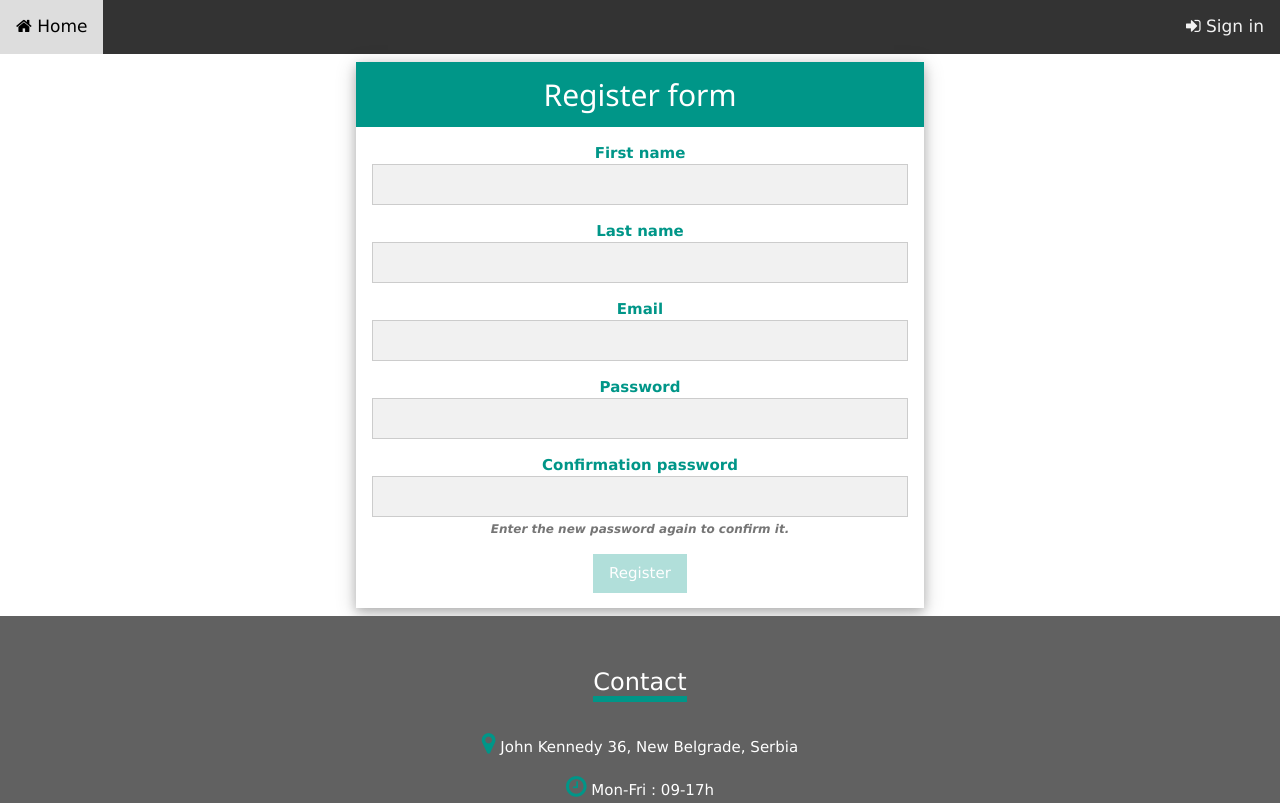
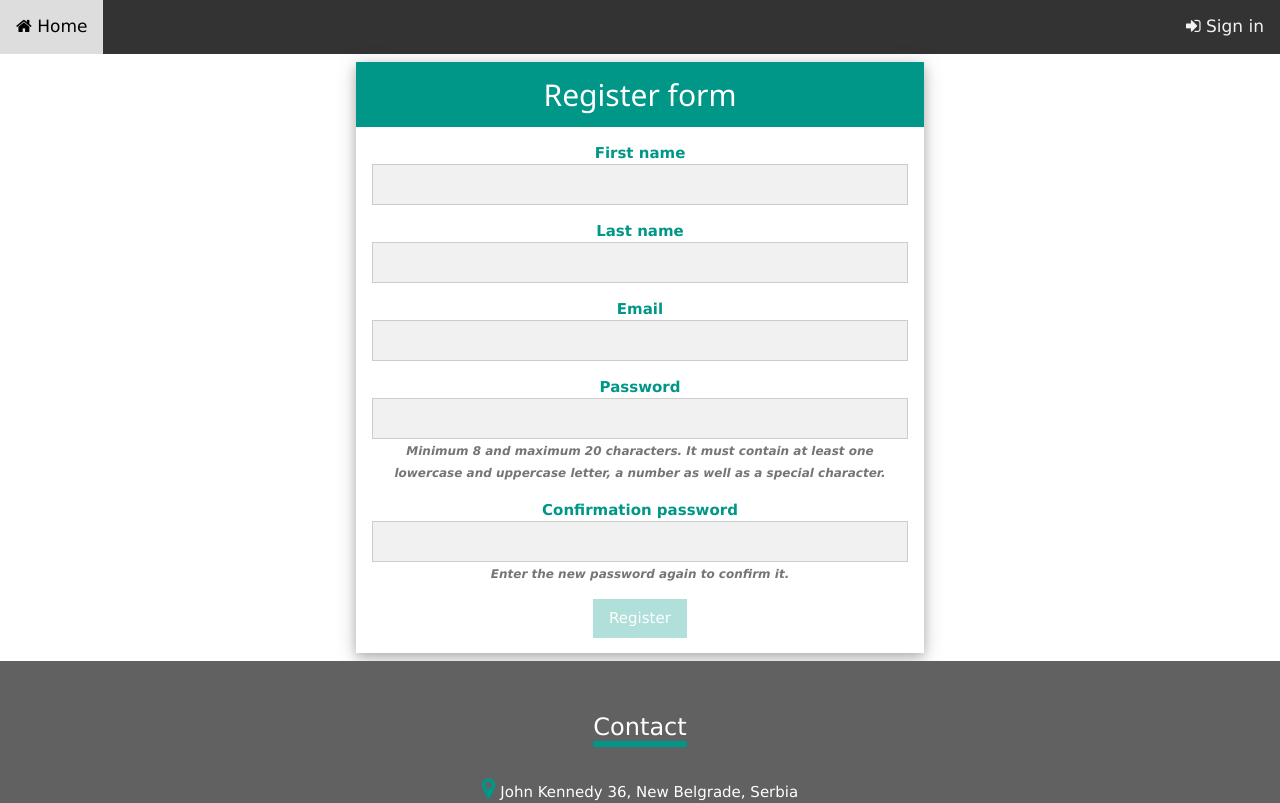
Before and after one commit to krjovan/E-residency-frontend, an Angular app: page /register in a window 1280 px wide. Shown: the top 803 px of the page. Built offline with nearby package versions, Linux system fonts and the light colour scheme.

Commit message:
Pattern for password fields added

```diff
--- a/src/app/components/register/register.component.html
+++ b/src/app/components/register/register.component.html
@@ -30,8 +30,13 @@
         </label>
         <label class="w3-text-grey" style="font-style: italic">
         </label>
-        <input required [(ngModel)]="credentials.password" minlength="1" maxlength="40" name="password" type="password" style="text-align: center;"
+        <input required [(ngModel)]="credentials.password" minlength="8" maxlength="20" pattern="^(?=.*[a-z])(?=.*[A-Z])(?=.*\d)(?=.*[@$!%*?&])[A-Za-z\d@$!%*?&]{8,20}$" name="password" type="password" style="text-align: center;"
           class="w3-input w3-border w3-light-grey">
+          <label class="w3-text-grey" style="font-style: italic">
+              <b style="font-size: 9pt;">Minimum 8 and maximum 20 characters. It must contain at least one lowercase and uppercase letter, a number as well
+                as a special character.
+              </b>
+            </label>
       </p>
 
       <p>
@@ -40,7 +45,7 @@
         </label>
         <label class="w3-text-grey" style="font-style: italic">
         </label>
-        <input required [(ngModel)]="confirmationPassword" minlength="1" maxlength="40" name="password" type="password" style="text-align: center;"
+        <input required [(ngModel)]="confirmationPassword" minlength="8" maxlength="20" pattern="^(?=.*[a-z])(?=.*[A-Z])(?=.*\d)(?=.*[@$!%*?&])[A-Za-z\d@$!%*?&]{8,20}$" name="password" type="password" style="text-align: center;"
           class="w3-input w3-border w3-light-grey">
         <label class="w3-text-grey" style="font-style: italic">
           <b style="font-size: 9pt;">Enter the new password again to confirm it.</b>
```
